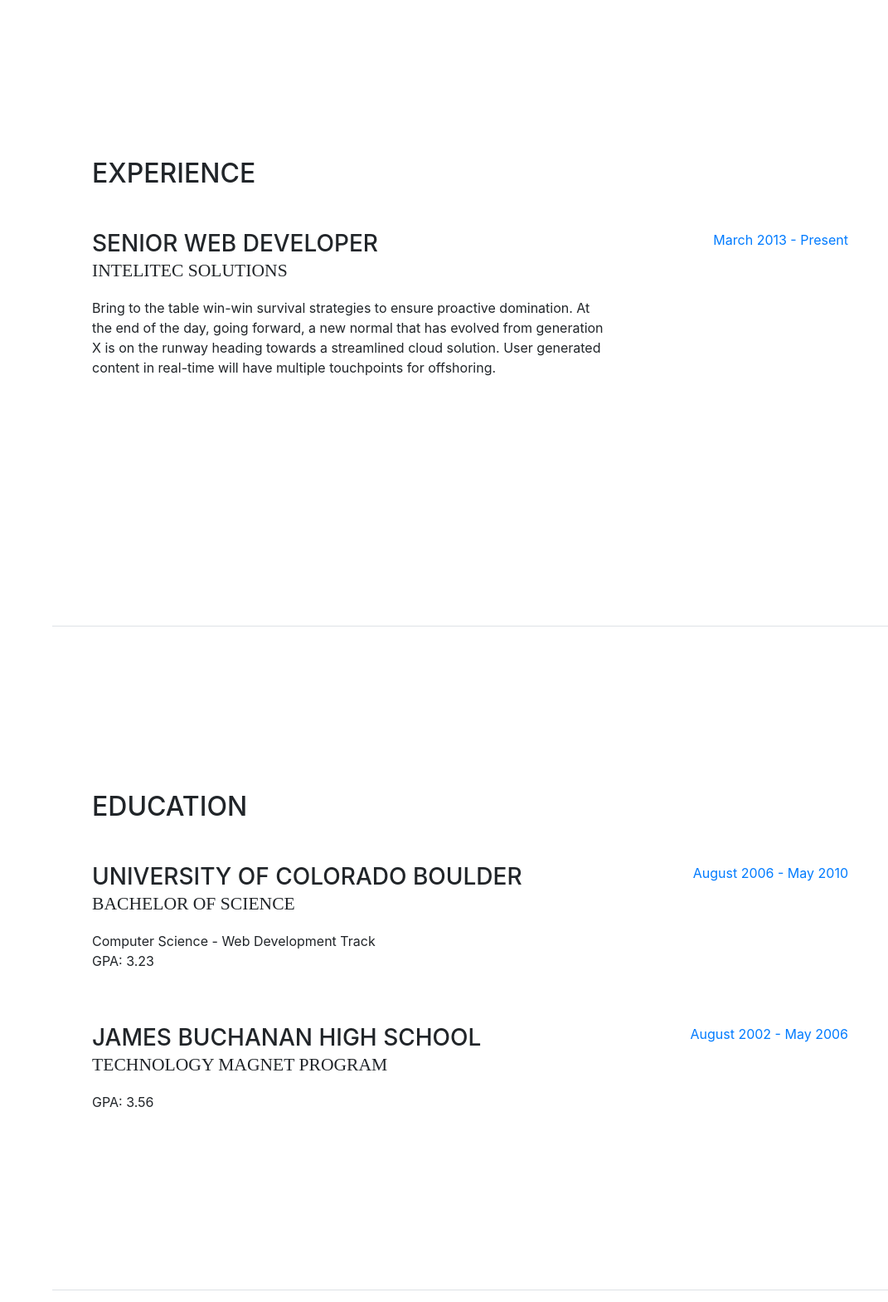
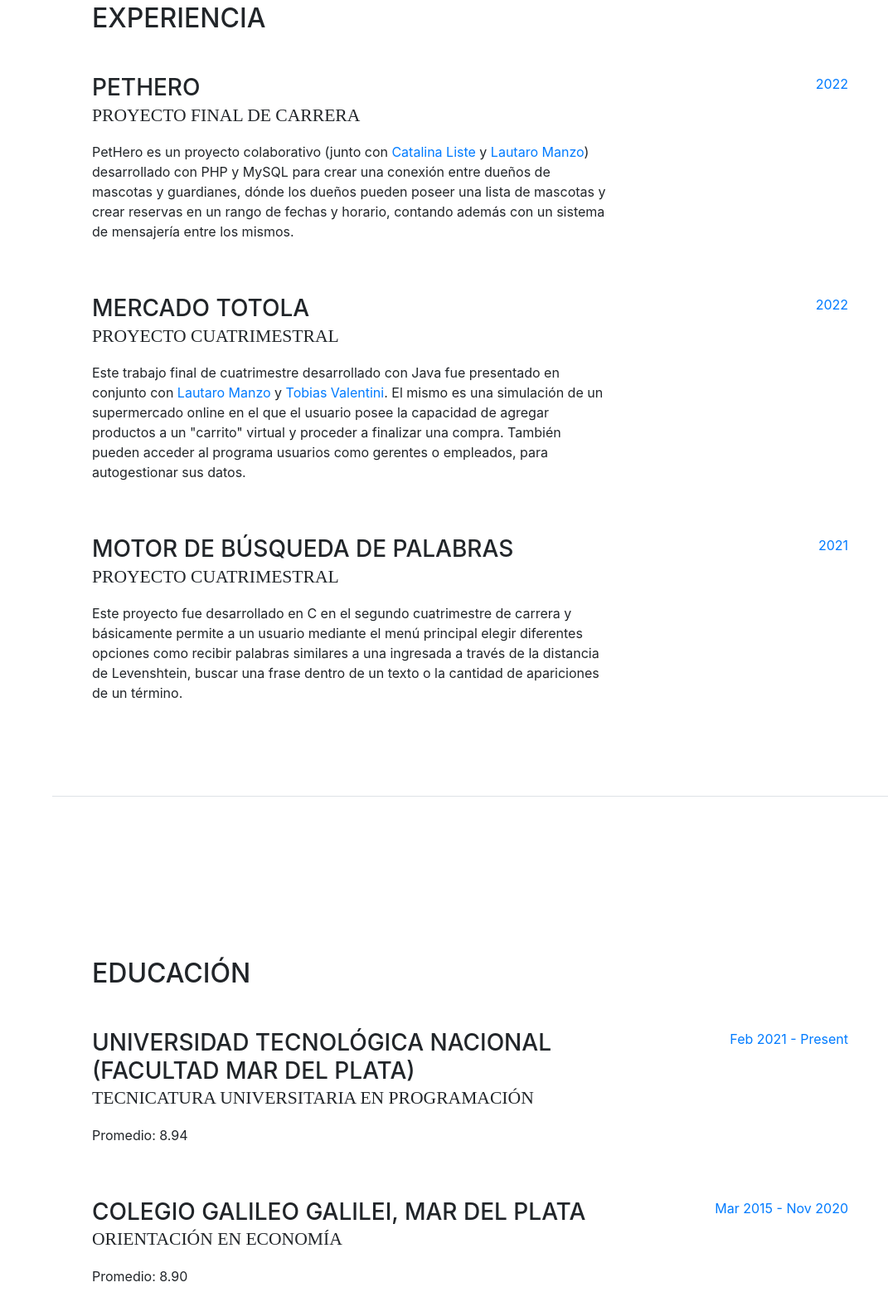
Before and after one commit to ImTobillo/Portfolio, a website with bundled scripts: page index.html in a window 1280 px wide. Shown: the part 845-2414 px from the top of the page at 83% size, without its empty margins (209-1280 px from the left). Built offline with nearby package versions, Linux system fonts and the light colour scheme; a web font is replaced by a local one.

Commit message:
commit-6

```diff
--- a/index.html
+++ b/index.html
@@ -114,7 +114,7 @@
             Soy un programador junior con experiencia en el uso de variados lenguajes y herramientas, pero más importante, con muchas ganas de seguir aprendiendo.
           </p>
           <p class="mb-5">
-            Actualmente estoy finalizando la Tecnicatura Universitaria en Programación en la FRMDP-UTN, además de un curso Full-Stack (CaC) a la par, y comenzando a estudiar Data Science. Sin embargo, he adquirido experiencia en el desarrollo web a través de diversos proyectos y no deja de apasionarme esta rama.
+            Actualmente estoy finalizando la Tecnicatura Universitaria en Programación en la FRMDP-UTN y comenzando a estudiar Data Science. Sin embargo, he adquirido experiencia en el desarrollo web a través de diversos proyectos y no deja de apasionarme esta rama.
           </p>
           <ul class="list-inline list-social-icons mb-0">
             <li class="list-inline-item">
@@ -158,23 +158,44 @@
         id="experience"
       >
         <div class="my-auto">
-          <h2 class="mb-5">Experience</h2>
+          <h2 class="mb-5">Experiencia</h2>
 
           <div class="resume-item d-flex flex-column flex-md-row mb-5">
             <div class="resume-content mr-auto">
-              <h3 class="mb-0">Senior Web Developer</h3>
-              <div class="subheading mb-3">Intelitec Solutions</div>
+              <h3 class="mb-0">PetHero</h3>
+              <div class="subheading mb-3">Proyecto final de carrera</div>
               <p>
-                Bring to the table win-win survival strategies to ensure
-                proactive domination. At the end of the day, going forward, a
-                new normal that has evolved from generation X is on the runway
-                heading towards a streamlined cloud solution. User generated
-                content in real-time will have multiple touchpoints for
-                offshoring.
+                PetHero es un proyecto colaborativo (junto con <a href="https://github.com/CatalinaML">Catalina Liste</a> y <a href="https://github.com/Lautaro-M">Lautaro Manzo</a>) desarrollado con PHP y MySQL para crear una conexión entre dueños de mascotas y guardianes, dónde los dueños pueden poseer una lista de mascotas y crear reservas en un rango de fechas y horario, contando además con un sistema de mensajería entre los mismos.
               </p>
             </div>
             <div class="resume-date text-md-right">
-              <span class="text-primary">March 2013 - Present</span>
+              <span class="text-primary">2022</span>
+            </div>
+          </div>
+
+          <div class="resume-item d-flex flex-column flex-md-row mb-5">
+            <div class="resume-content mr-auto">
+              <h3 class="mb-0">Mercado Totola</h3>
+              <div class="subheading mb-3">Proyecto cuatrimestral</div>
+              <p>
+                Este trabajo final de cuatrimestre desarrollado con Java fue presentado en conjunto con <a href="https://github.com/Lautaro-M">Lautaro Manzo</a> y <a href="https://github.com/Ttbias2">Tobias Valentini</a>. El mismo es una simulación de un supermercado online en el que el usuario posee la capacidad de agregar productos a un "carrito" virtual y proceder a finalizar una compra. También pueden acceder al programa usuarios como gerentes o empleados, para autogestionar sus datos.
+              </p>
+            </div>
+            <div class="resume-date text-md-right">
+              <span class="text-primary">2022</span>
+            </div>
+          </div>
+
+          <div class="resume-item d-flex flex-column flex-md-row mb-5">
+            <div class="resume-content mr-auto">
+              <h3 class="mb-0">Motor de búsqueda de palabras</h3>
+              <div class="subheading mb-3">Proyecto cuatrimestral</div>
+              <p>
+                Este proyecto fue desarrollado en C en el segundo cuatrimestre de carrera y básicamente permite a un usuario mediante el menú principal elegir diferentes opciones como recibir palabras similares a una ingresada a través de la distancia de Levenshtein, buscar una frase dentro de un texto o la cantidad de apariciones de un término.
+              </p>
+            </div>
+            <div class="resume-date text-md-right">
+              <span class="text-primary">2021</span>
             </div>
           </div>
         </div>
@@ -185,28 +206,28 @@
         id="education"
       >
         <div class="my-auto">
-          <h2 class="mb-5">Education</h2>
+          <h2 class="mb-5">Educación</h2>
 
           <div class="resume-item d-flex flex-column flex-md-row mb-5">
             <div class="resume-content mr-auto">
-              <h3 class="mb-0">University of Colorado Boulder</h3>
-              <div class="subheading mb-3">Bachelor of Science</div>
-              <div>Computer Science - Web Development Track</div>
-              <p>GPA: 3.23</p>
+              <h3 class="mb-0">Universidad Tecnológica Nacional (Facultad Mar del Plata)</h3>
+              <div class="subheading mb-3">Tecnicatura Universitaria en Programación</div>
+              <!-- <div>Computer Science - Web Development Track</div> -->
+              <p>Promedio: 8.94</p>
             </div>
             <div class="resume-date text-md-right">
-              <span class="text-primary">August 2006 - May 2010</span>
+              <span class="text-primary">Feb 2021 - Present</span>
             </div>
           </div>
 
           <div class="resume-item d-flex flex-column flex-md-row">
             <div class="resume-content mr-auto">
-              <h3 class="mb-0">James Buchanan High School</h3>
-              <div class="subheading mb-3">Technology Magnet Program</div>
-              <p>GPA: 3.56</p>
+              <h3 class="mb-0">Colegio Galileo Galilei, Mar del Plata</h3>
+              <div class="subheading mb-3">Orientación en Economía</div>
+              <p>Promedio: 8.90</p>
             </div>
             <div class="resume-date text-md-right">
-              <span class="text-primary">August 2002 - May 2006</span>
+              <span class="text-primary">Mar 2015 - Nov 2020</span>
             </div>
           </div>
         </div>
@@ -216,7 +237,7 @@
         <div class="my-auto">
           <h2 class="mb-5">Skills</h2>
 
-          <div class="subheading mb-3">Programming Languages &amp; Tools</div>
+          <div class="subheading mb-3">Lenguajes de Programación &amp; Herramientas</div>
           <ul class="list-inline list-icons">
             <li class="list-inline-item">
               <i class="devicons devicons-php"></i>
@@ -247,14 +268,14 @@
             </li>
           </ul>
 
-          <div class="subheading mb-3">Workflow</div>
+          <!-- <div class="subheading mb-3">Workflow</div>
           <ul class="fa-ul mb-0">
             <li>
               <i class="fa-li fa fa-check"></i>
               Mobile-First, Responsive Design
             </li>
           </ul>
-        </div>
+        </div> -->
       </section>
 
       <section
@@ -262,18 +283,12 @@
         id="interests"
       >
         <div class="my-auto">
-          <h2 class="mb-5">Interests</h2>
+          <h2 class="mb-5">Intereses</h2>
           <p>
-            Apart from being a web developer, I enjoy most of my time being
-            outdoors. In the winter, I am an avid skiier and novice ice climber.
-            During the warmer months here in Colorado, I enjoy mountain biking,
-            free climbing, and kayaking.
+            A parte de ser desarrollador, soy una persona que disfruta mucho el deporte en general, y más el fútbol, siendo hincha de Boca desde chico. También soy un aficionado de la fotografía desde hace algunos años, y aunque por el momento no tengo una cámara profesional, es algo a lo que aspiro tener pronto.
           </p>
           <p class="mb-0">
-            When forced indoors, I follow a number of sci-fi and fantasy genre
-            movies and television shows, I am an aspiring chef, and I spend a
-            large amount of my free time exploring the latest technolgy
-            advancements in the front-end web development world.
+            Por el otro lado, en 2022 pude terminar un curso de cocina también y empecé a adentrarme, por lo que comencé a sentir interés en este arte. Pero fuera de lo que son este tipo de actividades, también me gusta pasar tiempo viendo peliculas de suspenso o aprendiendo de la comunidad de programadores y las tendencias en tecnologías.
           </p>
         </div>
       </section>
```
